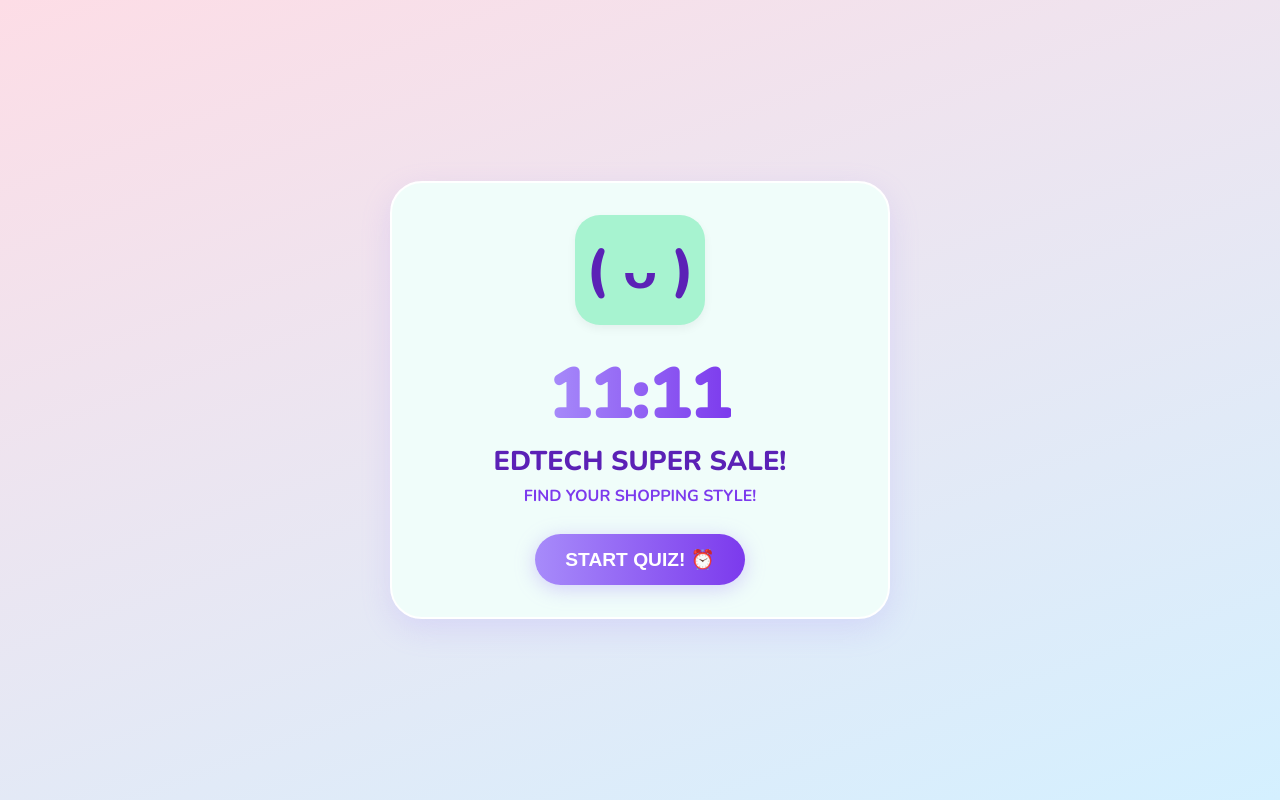
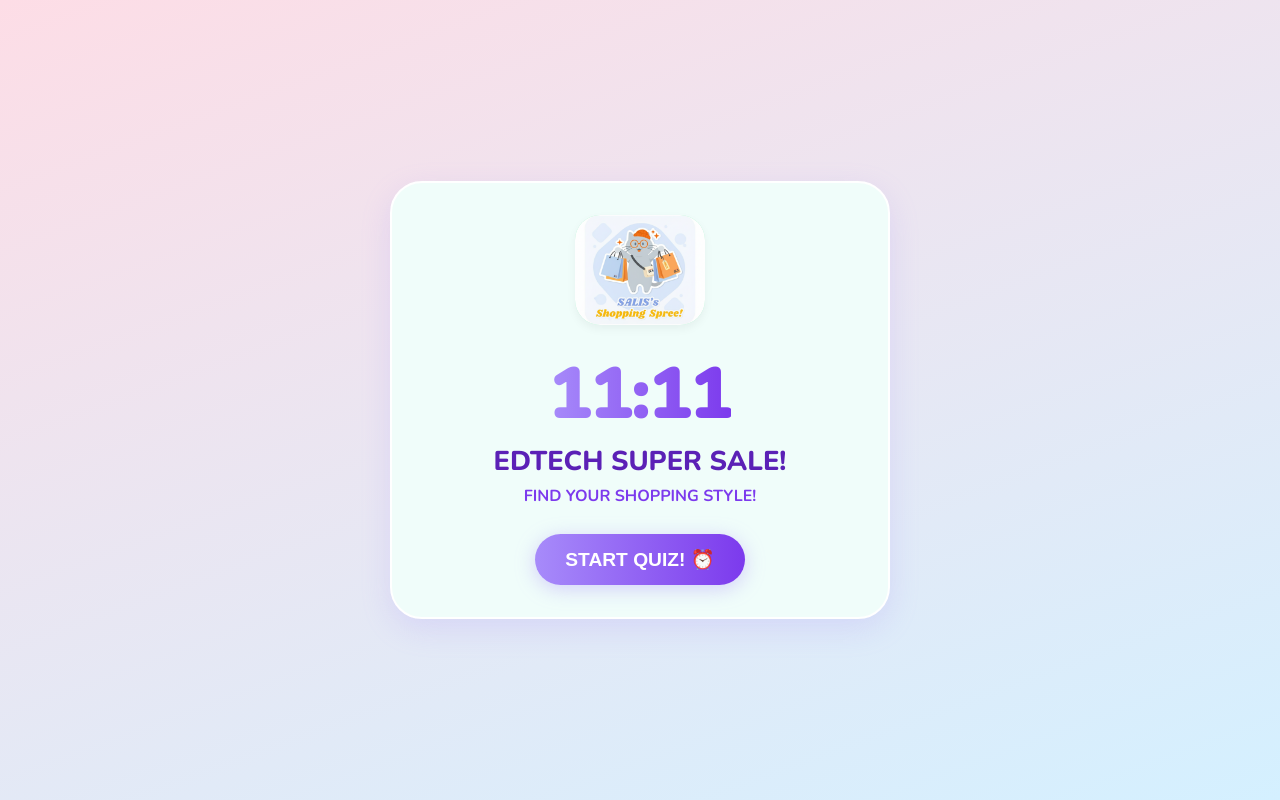
Before and after one commit to tjxannabel/edtechshopper, a plain HTML site: page index.html in a window 1280 px wide. Drawn offline with nearby package versions, Linux system fonts and the light colour scheme.

Commit message:
Update index.html

```diff
--- a/index.html
+++ b/index.html
@@ -423,7 +423,7 @@
   <script>
     // --- NEW: Set this URL to use an image for the intro avatar ---
     // You can use 'safe-shopper-cat.png' here if you want!
-    const introImageUrl = "";
+    const introImageUrl = "intro-cat.png";
     const defaultAvatarHTML = '( ᴗ )';
 
     // --- NEW: Get references to the screens ---
```
